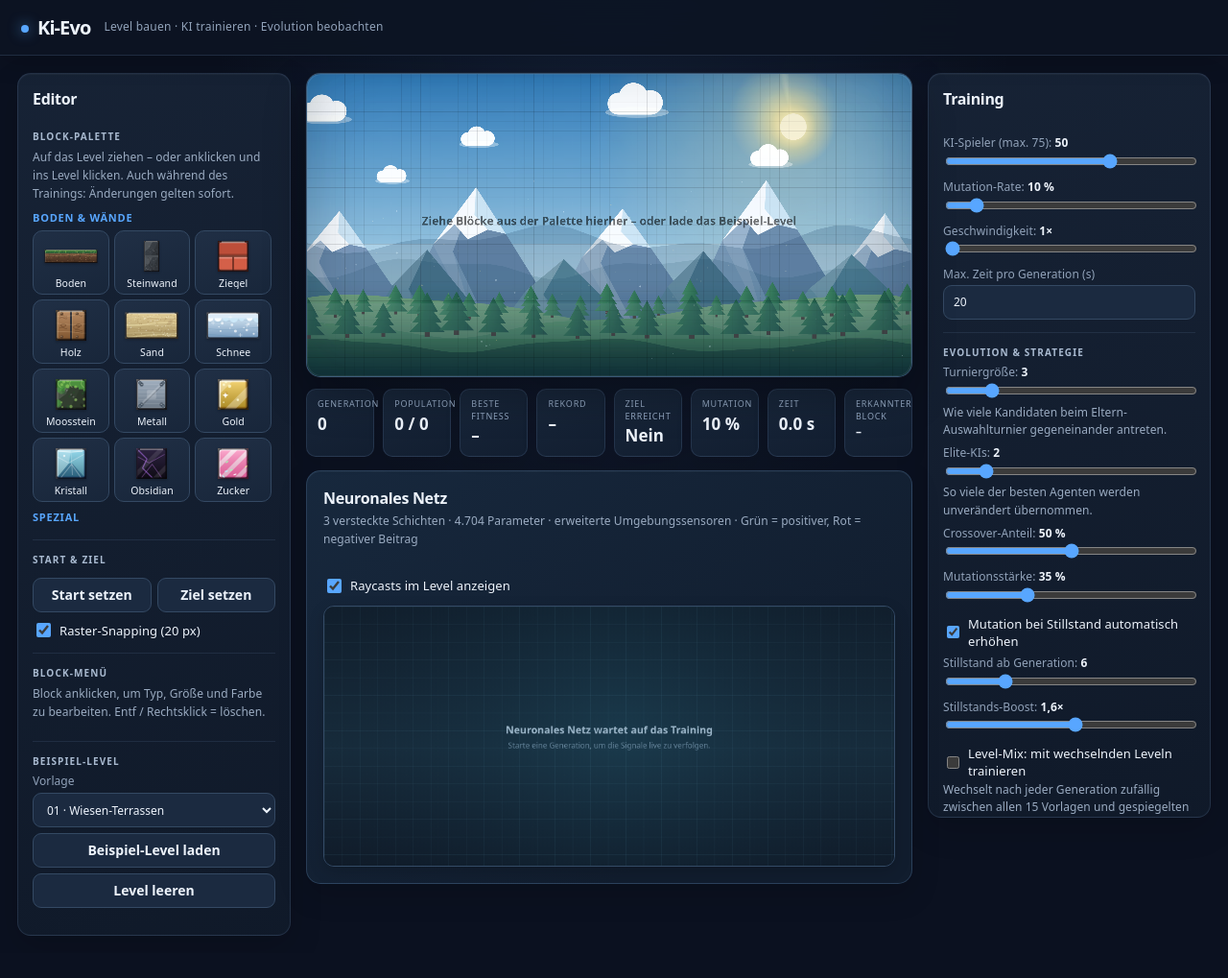
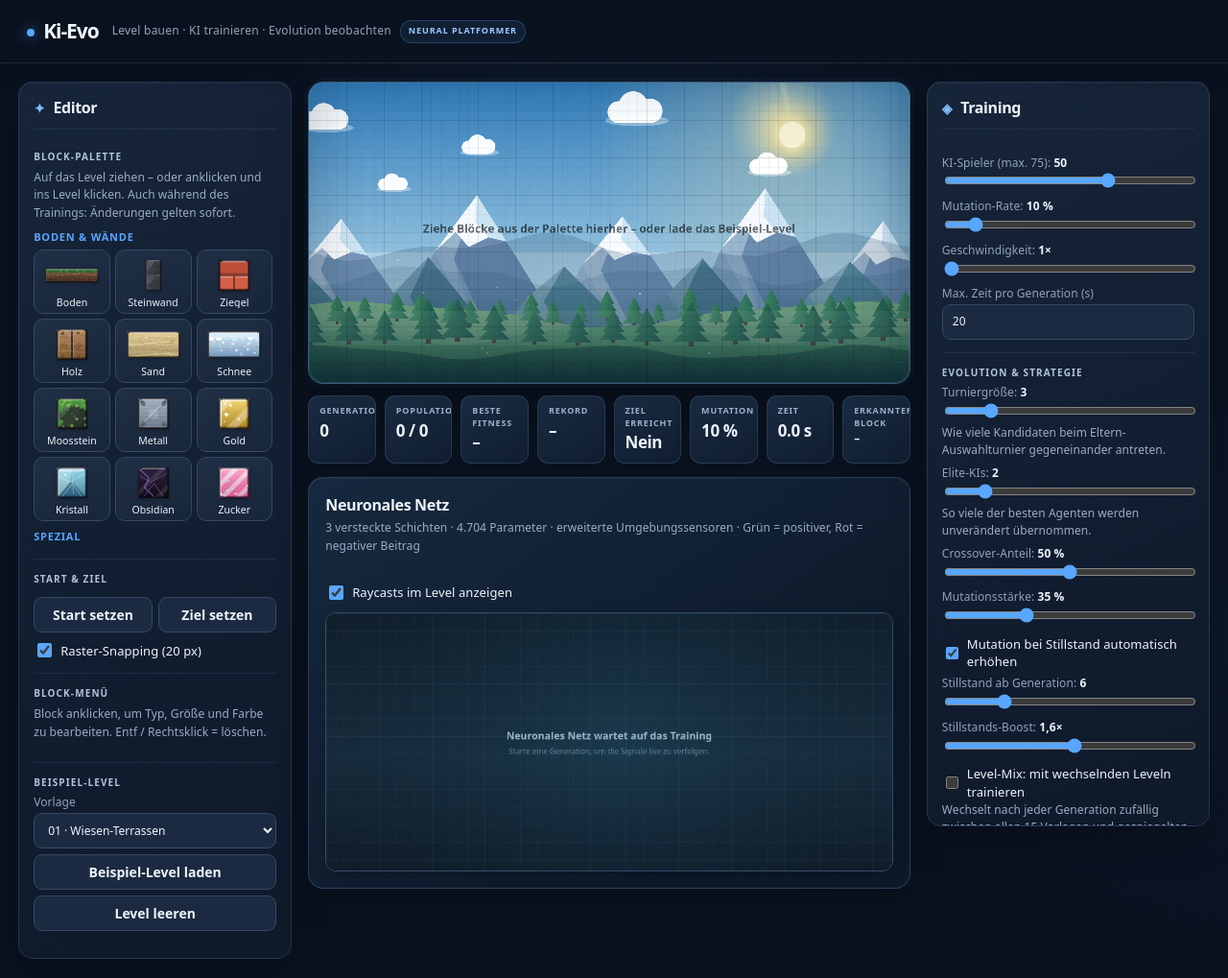
Before and after one commit to Benninator11/Ki-Evo, a website with bundled scripts: page index.html in a window 1280 px wide. Shown: the whole page at 96% size. Before the commit the page ends 993 px from the top, so only its background shows below. Built offline with nearby package versions, Linux system fonts and the light colour scheme; animation ran at ten frames a second.

Commit message:
Refine Ki-Evo dashboard visual hierarchy

```diff
--- a/css/style.css
+++ b/css/style.css
@@ -301,3 +301,139 @@ input[type=checkbox] { accent-color: var(--accent); width: 15px; height: 15px; }
 @media (prefers-reduced-motion: reduce) {
   *, *::before, *::after { scroll-behavior: auto !important; transition-duration: .01ms !important; animation-duration: .01ms !important; }
 }
+
+
+/* Final visual polish */
+html { scroll-behavior: smooth; }
+body {
+  background:
+    radial-gradient(ellipse 60% 32% at 50% -8%, rgba(68,124,190,.19), transparent 72%),
+    radial-gradient(ellipse 30% 45% at 100% 65%, rgba(40,91,143,.07), transparent 75%),
+    #0a1220;
+}
+.topbar {
+  min-height: 66px;
+  padding: 12px clamp(16px, 2.2vw, 34px);
+  background: rgba(10,18,31,.9) !important;
+  border-bottom-color: rgba(125,164,210,.18);
+}
+.topbar h1 { font-size: 21px; letter-spacing: -.05em; }
+.topbar .sub {
+  display: inline-flex;
+  align-items: center;
+  flex-wrap: wrap;
+  gap: 9px;
+}
+.topbar .sub::after {
+  content: "NEURAL PLATFORMER";
+  display: inline-flex;
+  align-items: center;
+  min-height: 20px;
+  padding: 1px 8px;
+  border: 1px solid rgba(88,166,255,.28);
+  border-radius: 999px;
+  background: rgba(88,166,255,.09);
+  color: #9acbff;
+  font-size: 9px;
+  font-weight: 800;
+  letter-spacing: .1em;
+}
+.layout {
+  max-width: 1920px;
+  margin-inline: auto;
+  gap: 17px;
+  padding: clamp(12px, 1.5vw, 22px);
+}
+.panel {
+  position: relative;
+  background: linear-gradient(155deg, rgba(23,37,58,.99), rgba(14,25,42,.99));
+  border-color: rgba(145,174,207,.17);
+  border-radius: 15px;
+  box-shadow: 0 16px 42px rgba(0,0,0,.2), inset 0 1px rgba(255,255,255,.04);
+}
+.panel > h2 {
+  display: flex;
+  align-items: center;
+  gap: 9px;
+  padding-bottom: 10px;
+  border-bottom: 1px solid rgba(133,165,202,.12);
+  font-size: 16px;
+  font-weight: 720;
+  letter-spacing: -.025em;
+}
+#editorPanel > h2::before { content: "✦"; color: #80bfff; font-size: 14px; }
+#controlPanel > h2::before { content: "◈"; color: #80bfff; font-size: 14px; }
+.panel h3 { color: #b2c3d9; }
+.panel section { border-color: rgba(133,165,202,.12); }
+.hint { color: #9aacc3; line-height: 1.55; }
+.stage { top: 82px; }
+.canvas-wrap {
+  border-radius: 16px;
+  border-color: rgba(121,174,225,.4);
+  box-shadow: 0 22px 55px rgba(0,0,0,.32), 0 0 0 4px rgba(88,166,255,.035);
+}
+.infobar div {
+  position: relative;
+  overflow: hidden;
+  min-height: 66px;
+  padding: 9px 11px;
+  background: linear-gradient(150deg, rgba(26,43,66,.98), rgba(17,30,49,.98));
+  border-color: rgba(132,165,204,.17);
+  border-radius: 11px;
+  transition: transform .18s ease, border-color .18s ease, box-shadow .18s ease;
+}
+.infobar div:hover {
+  transform: translateY(-2px);
+  border-color: rgba(88,166,255,.38);
+  box-shadow: 0 8px 20px rgba(0,0,0,.16);
+}
+.infobar span { font-size: 9px; font-weight: 750; letter-spacing: .09em; color: #9db1ca; }
+.infobar b { margin-top: 2px; font-size: 17px; font-weight: 740; letter-spacing: -.025em; }
+.network-panel {
+  position: relative;
+  overflow: hidden;
+  background: linear-gradient(145deg, rgba(23,41,63,.99), rgba(13,25,42,.99) 75%);
+  border-color: rgba(112,157,201,.25);
+  border-radius: 16px;
+  box-shadow: 0 14px 34px rgba(0,0,0,.18), inset 0 1px rgba(255,255,255,.04);
+}
+#network { border-radius: 11px; }
+#chart { border-radius: 10px; }
+.palette { scrollbar-color: #405977 transparent; }
+.tile {
+  background: linear-gradient(160deg, #202f45, #18263a);
+  border-color: #344963;
+  border-radius: 10px;
+}
+.tile:hover { box-shadow: 0 5px 14px rgba(0,0,0,.18); }
+button, select, input[type=number], .filebtn { min-height: 37px; border-radius: 9px; }
+button:hover:not(:disabled), .filebtn:hover {
+  background: #243852;
+  border-color: #65adff;
+  box-shadow: 0 0 0 3px rgba(88,166,255,.09);
+}
+button:active:not(:disabled) { transform: translateY(1px); }
+button:focus-visible, select:focus-visible, input:focus-visible, .filebtn:focus-within {
+  outline: 2px solid var(--accent);
+  outline-offset: 2px;
+}
+.btn-primary {
+  background: linear-gradient(135deg, #61b0ff, #398be7);
+  border-color: #69b4ff;
+  color: #061629;
+  box-shadow: 0 5px 16px rgba(48,133,220,.2);
+}
+.btn-primary:hover:not(:disabled) { background: linear-gradient(135deg, #82c1ff, #4c9bf0); }
+.toast { padding: 9px 16px; border-radius: 10px; box-shadow: 0 8px 24px rgba(0,0,0,.28); }
+#controlPanel { scrollbar-color: #405977 transparent; }
+input[type=range], input[type=checkbox] { accent-color: var(--accent); }
+@media (max-width: 760px) {
+  .layout { padding: 10px; gap: 12px; }
+  .topbar { min-height: 58px; }
+  .stage { top: auto; }
+  .panel { border-radius: 13px; }
+}
+@media (prefers-reduced-motion: reduce) {
+  html { scroll-behavior: auto; }
+  *, *::before, *::after { transition-duration: .01ms !important; animation-duration: .01ms !important; }
+}
```
